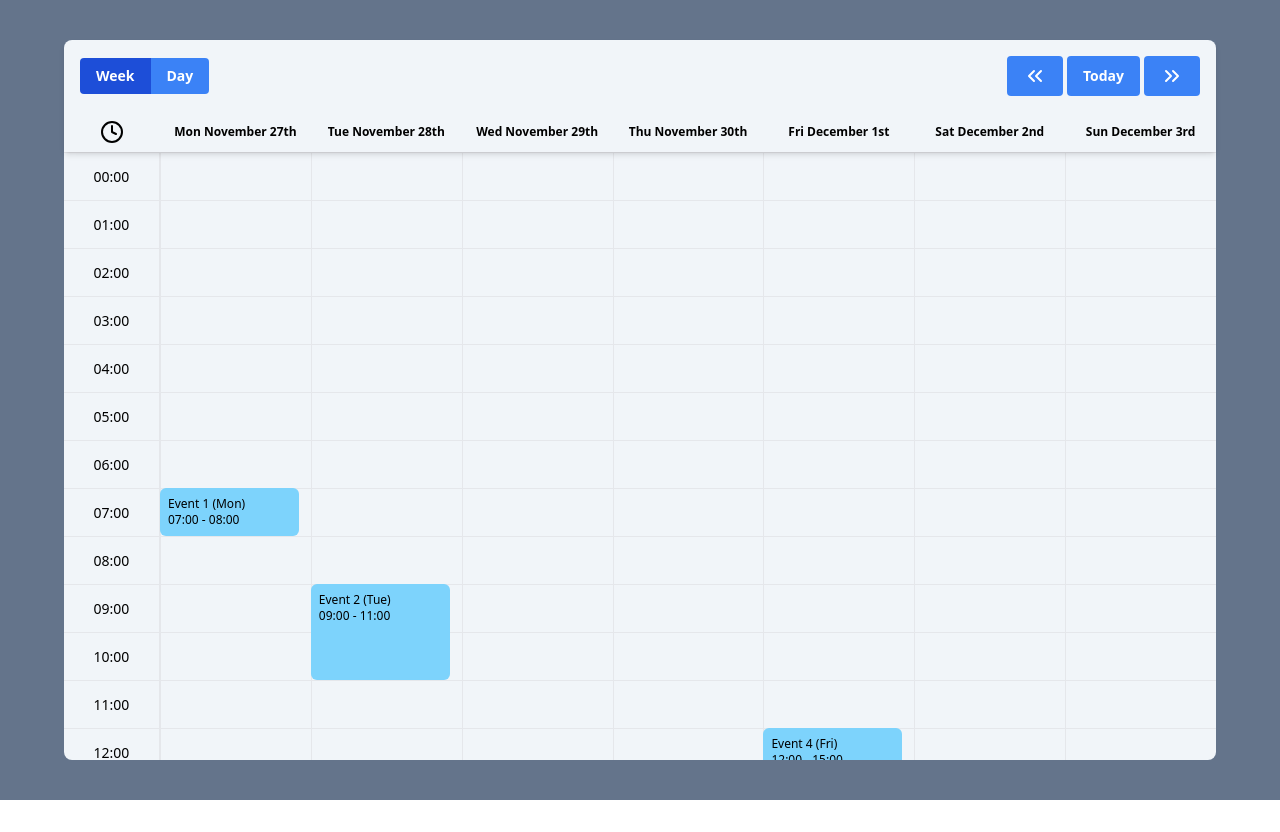
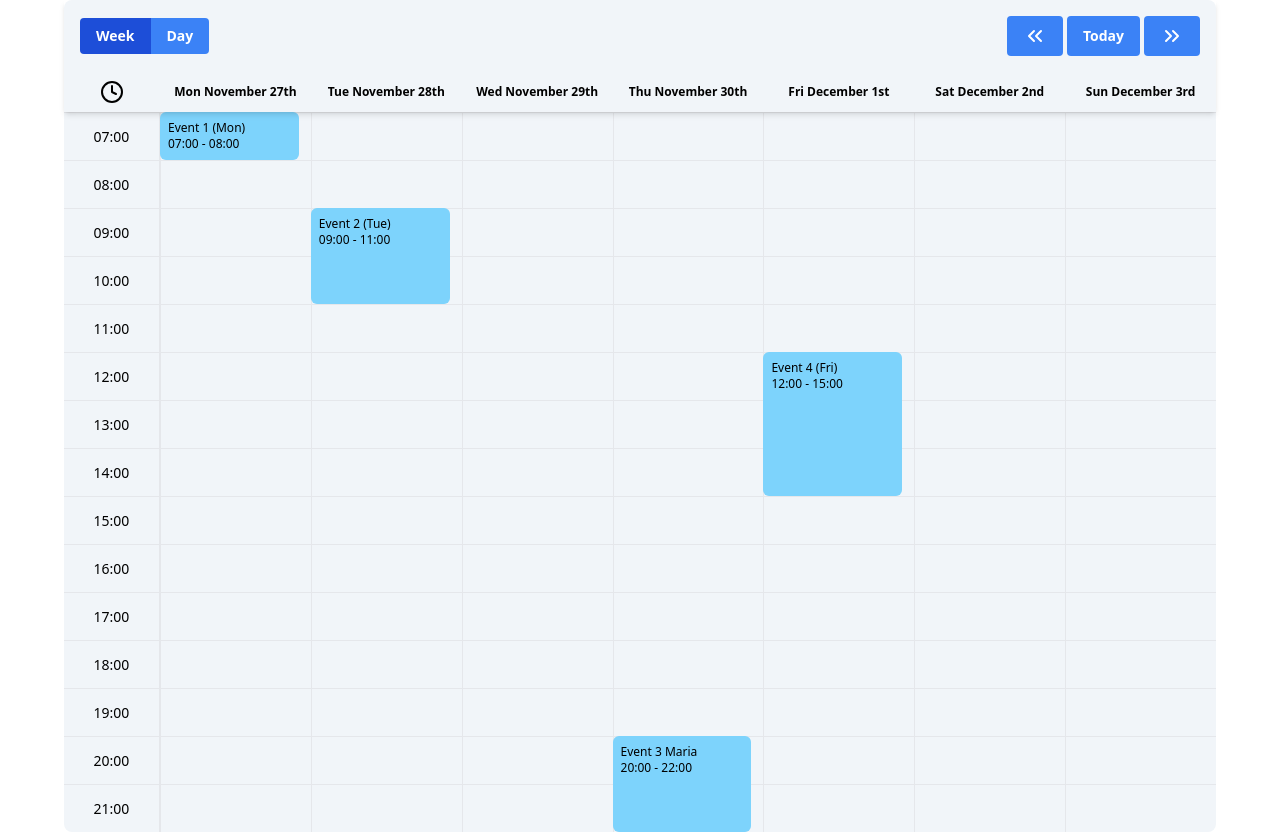
Before and after one commit to Jacobjepsen27/calendar-fun, a React (Create React App) app: page / in a window 1280 px wide. Before the commit the page ends 800 px from the top, so only its background shows below. Built offline with nearby package versions, Linux system fonts and the light colour scheme.

Commit message:
Update: wrapped calendarInternals and other calendar specifics in a calendar context. WIP.

```diff
--- a/src/App.tsx
+++ b/src/App.tsx
@@ -2,7 +2,7 @@ import BookingPage from "./components/BookingPage";
 
 function App() {
   return (
-    <div className="h-full w-full bg-slate-500">
+    <div className="w-full">
       <BookingPage />
     </div>
   );
--- a/src/components/BookingPage.tsx
+++ b/src/components/BookingPage.tsx
@@ -1,3 +1,5 @@
+import { areIntervalsOverlapping } from "date-fns";
+import { CalendarConfig } from "../hooks/useCalendar";
 import useEvents from "../hooks/useEvents";
 import Calendar from "./Calendar";
 
@@ -6,26 +8,56 @@ export type DateColumn = {
   date: Date;
 };
 
+const customConfig: CalendarConfig = {
+  timeRange: {
+    startHour: 7,
+    endHour: 22,
+  },
+  isEventReadonly: (event, context) => {
+    // This can be my userId from JWT.
+    return event.from < new Date() || event.userId !== "JACOB";
+  },
+  validators: [
+    (event, context) => {
+      return !context.events
+        .filter((e) => e.id !== event.id)
+        .some((otherEvent) =>
+          areIntervalsOverlapping(
+            { start: event.from, end: event.to },
+            { start: otherEvent.from, end: otherEvent.to },
+            { inclusive: false },
+          ),
+        );
+    },
+    (event, context) => {
+      return event.from > new Date();
+    },
+  ],
+};
+
 const BookingPage = () => {
   const { events, updateEvent } = useEvents();
   return (
     <div className="flex h-[100%] items-center justify-center">
       <div id="calendar-container" className="h-[90%] max-h-[900px] w-[90%]">
-        <Calendar events={events} onUpdateEvent={updateEvent} />
+        <Calendar
+          events={events}
+          onUpdateEvent={updateEvent}
+          config={customConfig}
+        />
       </div>
     </div>
   );
 };
+/**
+ * validators: (event: CalendarEvent) => boolean
+ * validators.foreach(v => v(e))
+ */
 
 /**
  * Calendar should ideally get a config object allowing consumer to customize behavoir,
- * time range (e.g. 7-22)
  * snapping interval - (hour, half hour, quarter).
  * height of each cell
- * Overlapping
- * Calendar
- * Event editible - pass validator function returning true or false which is called for all drag/resize events
- *  - e.g. (event: CalendarModel) => event.userId === currentUserId
  * Event display (JSX)
  */
 
--- a/src/components/Calendar.tsx
+++ b/src/components/Calendar.tsx
@@ -1,15 +1,12 @@
 import CalendarEventPositioned from "./CalendarEventPositioned";
-import useCalendarInternals, {
-  CalendarConfig,
-  defaultConfig,
-} from "../hooks/useCalendarInternals";
+import { CalendarConfig, defaultConfig } from "../hooks/useCalendar";
 import { CalendarEvent, PositionedCalendarEvent } from "../models/models";
 import usePositionedCalendarEvents from "../hooks/usePositionedCalendarEvents";
-import { format, startOfDay } from "date-fns";
-import { useCalendarControls } from "../hooks/useCalendarControls";
+import { format } from "date-fns";
 import Header from "./Header";
 import { convertToTimeString } from "../utils/dates";
 import { getDateFromEvent } from "../utils/calendar";
+import useCalendar from "../hooks/useCalendar";
 
 type CalendarProps = {
   events: CalendarEvent[];
@@ -21,21 +18,15 @@ const Calendar = ({
   onUpdateEvent,
   config = defaultConfig,
 }: CalendarProps) => {
-  const { state, dispatch } = useCalendarControls({
-    date: startOfDay(new Date()),
-    view: "WEEK",
-  });
-  const calendarInternals = useCalendarInternals(config, state);
-  const positionedCalendarEvents = usePositionedCalendarEvents(
-    events,
-    calendarInternals,
-  );
+  const calendarContext = useCalendar(config, events);
+  const positionedCalendarEvents = usePositionedCalendarEvents(calendarContext);
 
   const handleEventChange = (
     positionedCalendarEvent: PositionedCalendarEvent,
   ) => {
     onUpdateEvent({
       id: positionedCalendarEvent.id,
+      userId: positionedCalendarEvent.userId,
       name: positionedCalendarEvent.name,
       from: positionedCalendarEvent.from,
       to: positionedCalendarEvent.to,
@@ -44,18 +35,15 @@ const Calendar = ({
 
   return (
     <div className="flex h-full w-full flex-col rounded-lg bg-slate-100">
-      <Header
-        calendarInternals={calendarInternals}
-        calendarControlResult={{ state, dispatch }}
-      />
+      <Header calendarContext={calendarContext} />
       <div
         className="isolate z-0 overflow-auto"
-        ref={calendarInternals.scrollRef}
+        ref={calendarContext.calendarInternals.scrollRef}
       >
         <div className="flex flex-row">
           {/* time column */}
           <div className="w-[96px]">
-            {calendarInternals.time.timeRange.map((time) => (
+            {calendarContext.calendarInternals.timeRange.map((time) => (
               <div
                 key={time}
                 className="flex h-[48px] w-full items-center justify-center border-r-[1px] border-t-[1px] border-solid"
@@ -67,9 +55,9 @@ const Calendar = ({
           {/* events column */}
           <div className="relative flex flex-1 overflow-hidden">
             {/* Visual layout */}
-            {calendarInternals.columns.map((column) => (
+            {calendarContext.calendarInternals.columns.map((column) => (
               <div key={column.index} className="w-full">
-                {calendarInternals.time.timeRange.map((time) => (
+                {calendarContext.calendarInternals.timeRange.map((time) => (
                   <div
                     key={time}
                     className="h-[48px] w-full border-l-[1px] border-t-[1px] border-solid"
@@ -78,14 +66,11 @@ const Calendar = ({
               </div>
             ))}
             <div
-              ref={calendarInternals.calendarRef}
+              ref={calendarContext.calendarInternals.calendarRef}
               className="absolute inset-0 isolate"
               onClick={(e) =>
                 console.log(
-                  format(
-                    getDateFromEvent(e, 0, calendarInternals),
-                    "eee, HH:mm",
-                  ),
+                  format(getDateFromEvent(e, 0, calendarContext), "eee, HH:mm"),
                 )
               }
             >
@@ -93,7 +78,7 @@ const Calendar = ({
                 <CalendarEventPositioned
                   key={positionedCalendarEvent.id}
                   positionedCalendarEvent={positionedCalendarEvent}
-                  calendarInternals={calendarInternals}
+                  calendarContext={calendarContext}
                   onEventChange={handleEventChange}
                 />
               ))}
--- a/src/components/Header.tsx
+++ b/src/components/Header.tsx
@@ -1,16 +1,16 @@
 import { format } from "date-fns";
-import { CalendarInternals } from "../hooks/useCalendarInternals";
+import { CalendarContext, CalendarInternals } from "../hooks/useCalendar";
 import { CalendarControlResult } from "../hooks/useCalendarControls";
 import { ComponentPropsWithoutRef } from "react";
 import Chevron from "../icons/Chevron";
 import Clock from "../icons/Clock";
 
 type HeaderProps = {
-  calendarInternals: CalendarInternals;
-  calendarControlResult: CalendarControlResult;
+  calendarContext: CalendarContext;
 };
-const Header = ({ calendarInternals, calendarControlResult }: HeaderProps) => {
-  const { state, dispatch } = calendarControlResult;
+const Header = ({ calendarContext }: HeaderProps) => {
+  const { calendarControls, calendarInternals } = calendarContext;
+  const { state, dispatch } = calendarControls;
   return (
     <div className="isolate z-10 flex flex-col shadow-md">
       <div className="flex flex-row items-center justify-between p-4">
--- a/src/hooks/useCalendarInternals.ts
+++ b/src/hooks/useCalendar.ts
@@ -1,16 +1,19 @@
 import { useRef, useState, useMemo } from "react";
 import { getWeekDatesFromDate } from "../utils/dates";
 import { arrayFromNumber } from "../utils/array";
-import { CalendarControlState } from "./useCalendarControls";
+import { useCalendarControls } from "./useCalendarControls";
 import { useWindowSize } from "usehooks-ts";
+import { CalendarEvent } from "../models/models";
 
 export type CalendarConfig = {
   timeRange: {
     startHour: number;
     endHour: number;
   };
-  // Max and min event length
-  // Editable: (event: CalendarEvent) => boolean
+  isEventReadonly: (event: CalendarEvent, context: CalendarContext) => boolean;
+  validators: Array<
+    (event: CalendarEvent, context: CalendarContext) => boolean
+  >;
 };
 
 export const defaultConfig: CalendarConfig = {
@@ -18,14 +21,18 @@ export const defaultConfig: CalendarConfig = {
     startHour: 0,
     endHour: 24,
   },
+  isEventReadonly: () => false,
+  validators: [],
 };
 
-export type CalendarInternals = ReturnType<typeof useCalendarInternals>;
+export type CalendarInternals = CalendarContext["calendarInternals"];
+export type CalendarContext = ReturnType<typeof useCalendar>;
 
-const useCalendarInternals = (
+const useCalendar = (
   providedConfig: CalendarConfig,
-  calendarControlState: CalendarControlState,
+  events: CalendarEvent[],
 ) => {
+  const calendarControls = useCalendarControls();
   const windowSize = useWindowSize();
   const calendarRef = useRef<HTMLDivElement | null>(null);
   const scrollRef = useRef<HTMLDivElement | null>(null);
@@ -41,14 +48,14 @@ const useCalendarInternals = (
   }, [config]);
 
   const columns = useMemo(() => {
-    switch (calendarControlState.view) {
+    switch (calendarControls.state.view) {
       case "WEEK":
-        const weeks = getWeekDatesFromDate(calendarControlState.date);
+        const weeks = getWeekDatesFromDate(calendarControls.state.date);
         return weeks.map((date, index) => ({ index, date }));
       case "DAY":
-        return [{ index: 0, date: calendarControlState.date }];
+        return [{ index: 0, date: calendarControls.state.date }];
     }
-  }, [calendarControlState]);
+  }, [calendarControls.state]);
 
   const columnWidth = useMemo(() => {
     if (calendarRef.current == null) return 1;
@@ -56,17 +63,21 @@ const useCalendarInternals = (
   }, [columns, calendarRef.current, windowSize]);
 
   return {
-    calendarRef,
-    scrollRef,
-    columnWidth,
-    cellHeight,
-    columns,
-    time: {
+    // Customizations from user
+    config,
+    // Calendars visual state (WEEK or DAY and current date)
+    calendarControls,
+    // Internals used for calculating positions, visuals etc.
+    calendarInternals: {
+      calendarRef,
+      scrollRef,
+      columnWidth,
+      cellHeight,
+      columns,
       timeRange,
-      startHour: config.timeRange.startHour,
-      endHour: config.timeRange.endHour,
     },
+    events,
   };
 };
 
-export default useCalendarInternals;
+export default useCalendar;
--- a/src/hooks/useEvents.ts
+++ b/src/hooks/useEvents.ts
@@ -29,6 +29,7 @@ const generateEventData = (): CalendarEvent[] => {
   return [
     {
       id: uuid().toString(),
+      userId: "JACOB",
       name: "Event 1 (Mon)",
       from: set(new Date(2023, monday.getMonth(), monday.getDate()), {
         hours: 7,
@@ -45,6 +46,7 @@ const generateEventData = (): CalendarEvent[] => {
     },
     {
       id: uuid().toString(),
+      userId: "JACOB",
       name: "Event 2 (Tue)",
       from: set(new Date(2023, tuesday.getMonth(), tuesday.getDate()), {
         hours: 9,
@@ -61,7 +63,8 @@ const generateEventData = (): CalendarEvent[] => {
     },
     {
       id: uuid().toString(),
-      name: "Event 3 (Thu)",
+      userId: "MARIA",
+      name: "Event 3 Maria",
       from: set(new Date(2023, thursday.getMonth(), thursday.getDate()), {
         hours: 20,
         minutes: 0,
@@ -77,6 +80,7 @@ const generateEventData = (): CalendarEvent[] => {
     },
     {
       id: uuid().toString(),
+      userId: "JACOB",
       name: "Event 4 (Fri)",
       from: set(new Date(2023, friday.getMonth(), friday.getDate()), {
         hours: 12,
--- a/src/hooks/useInteractiveHandlers.ts
+++ b/src/hooks/useInteractiveHandlers.ts
@@ -12,7 +12,7 @@ import {
   getMinutesFromPixelHeight,
   getDateFromEvent,
 } from "../utils/calendar";
-import { CalendarInternals } from "./useCalendarInternals";
+import { CalendarContext } from "./useCalendar";
 import { PositionedCalendarEvent } from "../models/models";
 
 export type EditEvent = {
@@ -21,23 +21,24 @@ export type EditEvent = {
   cursorOffsetY: number;
 };
 
-const useInteractiveHandlers = (calendarInternals: CalendarInternals) => {
-  const { scrollRef, cellHeight, columnWidth, columns } = calendarInternals;
+const useInteractiveHandlers = (calendarContext: CalendarContext) => {
+  const { scrollRef, cellHeight, columnWidth, columns } =
+    calendarContext.calendarInternals;
 
   const handleOnPan = (editEvent: EditEvent): PositionedCalendarEvent => {
     const { positionedCalendarEvent, event, cursorOffsetY } = editEvent;
     const cursorPositionDate = getDateFromEvent(
       event,
       cursorOffsetY,
-      calendarInternals,
+      calendarContext,
     );
-    const newDate = validatePan(
+    const newDate = restrictPanDate(
       cursorPositionDate,
       positionedCalendarEvent,
-      calendarInternals,
+      calendarContext,
     );
 
-    const topPx = getTopPixels(newDate, calendarInternals);
+    const topPx = getTopPixels(newDate, calendarContext);
     const leftPx = getLeftPixels(newDate, columns, columnWidth);
 
     handleAutoScroll(event);
@@ -62,10 +63,10 @@ const useInteractiveHandlers = (calendarInternals: CalendarInternals) => {
     const currentResizeHeightPx =
       Math.ceil(cursorOffsetY / cellHeight) * cellHeight;
 
-    const resizeHeightPx = validateResize(
+    const resizeHeightPx = restrictResizeHeight(
       currentResizeHeightPx,
       positionedCalendarEvent,
-      calendarInternals,
+      calendarContext,
     );
 
     const minutesAdded =
@@ -115,17 +116,17 @@ const useInteractiveHandlers = (calendarInternals: CalendarInternals) => {
 export default useInteractiveHandlers;
 
 // TODO: move validate functions somewhere better
-const validatePan = (
+const restrictPanDate = (
   cursorPositionDate: Date,
   positionedCalendarEvent: PositionedCalendarEvent,
-  calendarInternals: CalendarInternals,
+  calendarContext: CalendarContext,
 ): Date => {
   const eventMinuteRange = differenceInMinutes(
     positionedCalendarEvent.to,
     positionedCalendarEvent.from,
   );
   const latestStartDate = subMinutes(
-    setHours(cursorPositionDate, calendarInternals.time.endHour),
+    setHours(cursorPositionDate, calendarContext.config.timeRange.endHour),
     eventMinuteRange,
   );
   return new Date(
@@ -134,12 +135,12 @@ const validatePan = (
 };
 
 // TODO: move validate functions somewhere better
-const validateResize = (
+const restrictResizeHeight = (
   resizeHeightPx: number,
   positionedCalendarEvent: PositionedCalendarEvent,
-  calendarInternals: CalendarInternals,
+  calendarContext: CalendarContext,
 ) => {
-  const cellHeight = calendarInternals.cellHeight;
+  const cellHeight = calendarContext.calendarInternals.cellHeight;
   const adjustedEventHeight = positionedCalendarEvent.height + resizeHeightPx;
   if (adjustedEventHeight < cellHeight) {
     if (positionedCalendarEvent.height === cellHeight) {
@@ -160,7 +161,7 @@ const validateResize = (
 
   const endOfDate = setHours(
     positionedCalendarEvent.from,
-    calendarInternals.time.endHour,
+    calendarContext.config.timeRange.endHour,
   );
   if (isAfter(newEndDate, endOfDate)) {
     return 0;
--- a/src/hooks/usePositionedCalendarEvents.ts
+++ b/src/hooks/usePositionedCalendarEvents.ts
@@ -1,30 +1,27 @@
-import { differenceInMinutes, setHours, startOfDay } from "date-fns";
+import { differenceInMinutes, setHours } from "date-fns";
 import { useState, useEffect } from "react";
 import {
   getPixelHeightFromMinutes,
   getTopPixels,
   getLeftPixels,
 } from "../utils/calendar";
-import { CalendarInternals } from "./useCalendarInternals";
+import { CalendarContext } from "./useCalendar";
 import { CalendarEvent, PositionedCalendarEvent } from "../models/models";
 
-const usePositionedCalendarEvents = (
-  events: CalendarEvent[],
-  calendarInternals: CalendarInternals,
-) => {
-  const { calendarRef } = calendarInternals;
+const usePositionedCalendarEvents = (calendarContext: CalendarContext) => {
+  const { calendarInternals, events, config } = calendarContext;
   const [positionedCalendarEvents, setPositionedCalendarEvents] = useState<
     PositionedCalendarEvent[]
   >([]);
 
   useEffect(() => {
-    if (calendarRef.current != null) {
-      const eventsInDateRange = getEventsInRange(events, calendarInternals);
+    if (calendarInternals.calendarRef.current != null) {
+      const eventsInDateRange = getEventsInRange(events, calendarContext);
       const viewModels: PositionedCalendarEvent[] = eventsInDateRange.map(
         (event) => {
           const [left, top, height, width] = calculateEventPosition(
             event,
-            calendarInternals,
+            calendarContext,
           );
 
           return {
@@ -33,6 +30,7 @@ const usePositionedCalendarEvents = (
             top,
             width,
             height,
+            isReadonly: config.isEventReadonly(event, calendarContext),
             transformX: 0,
             transformY: 0,
           };
@@ -49,40 +47,43 @@ export default usePositionedCalendarEvents;
 
 const calculateEventPosition = (
   event: CalendarEvent,
-  calendarInternals: CalendarInternals,
+  calendarContext: CalendarContext,
 ): [number, number, number, number] => {
-  const { cellHeight, columnWidth, columns } = calendarInternals;
+  const { cellHeight, columnWidth, columns } =
+    calendarContext.calendarInternals;
   const eventHeight = getPixelHeightFromMinutes(
     differenceInMinutes(event.to, event.from),
     cellHeight,
   );
   const eventWidth = columnWidth;
-  const topPx = getTopPixels(event.from, calendarInternals);
+  const topPx = getTopPixels(event.from, calendarContext);
   const leftPx = getLeftPixels(event.from, columns, columnWidth);
   return [leftPx, topPx, eventHeight, eventWidth];
 };
 
 function getEventsInRange(
   events: CalendarEvent[],
-  calendarInternals: CalendarInternals,
+  calendarContext: CalendarContext,
 ): CalendarEvent[] {
   let startDate: Date;
   let endDate: Date;
 
-  const startHour = calendarInternals.time.startHour;
-  const endHour = calendarInternals.time.endHour;
-  const columns = calendarInternals.columns;
+  const startHour = calendarContext.config.timeRange.startHour;
+  const endHour = calendarContext.config.timeRange.endHour;
+  const columns = calendarContext.calendarInternals.columns;
 
   // Set the startDate and endDate based on columns
-  // TODO: should probably use the calenderControlstate to determine what view it is, instead of this
-  if (columns.length > 1) {
+  switch (calendarContext.calendarControls.state.view) {
+    case "WEEK":
       startDate = setHours(columns[0].date, startHour);
       endDate = setHours(columns[columns.length - 1].date, endHour);
-  } else if (columns.length === 1) {
+      break;
+    case "DAY":
       const date = columns[0].date;
       startDate = setHours(date, startHour);
       endDate = setHours(date, endHour);
-  } else {
+      break;
+    default:
       throw Error("No columns available");
   }
 
--- a/src/models/models.ts
+++ b/src/models/models.ts
@@ -1,5 +1,6 @@
 export type CalendarEvent = {
   id: string;
+  userId: string | number;
   name: string;
   from: Date;
   to: Date;
@@ -12,4 +13,5 @@ export type PositionedCalendarEvent = CalendarEvent & {
   height: number;
   transformX: number;
   transformY: number;
+  isReadonly: boolean;
 };
--- a/src/utils/calendar.ts
+++ b/src/utils/calendar.ts
@@ -7,7 +7,7 @@ import {
 import { DateColumn } from "../components/BookingPage";
 import { findDateIndex } from "./dates";
 import PointerOrMouseEvent from "../types/PointerOrMouseEvent";
-import { CalendarInternals } from "../hooks/useCalendarInternals";
+import { CalendarContext, CalendarInternals } from "../hooks/useCalendar";
 
 export const getPixelHeightFromMinutes = (
   minutes: number,
@@ -23,17 +23,14 @@ export const getMinutesFromPixelHeight = (
   return height / (cellHeight / 60);
 };
 
-export const getTopPixels = (
-  date: Date,
-  calendarInternals: CalendarInternals,
-) => {
+export const getTopPixels = (date: Date, calendarContext: CalendarContext) => {
   const earliestHour = addHours(
     startOfDay(date),
-    calendarInternals.time.startHour,
+    calendarContext.config.timeRange.startHour,
   );
   return getPixelHeightFromMinutes(
     differenceInMinutes(date, earliestHour),
-    calendarInternals.cellHeight,
+    calendarContext.calendarInternals.cellHeight,
   );
 };
 
@@ -86,14 +83,11 @@ export const getRelativeClickCoordinates = (
  */
 export const getDateFromCoordinates = (
   [cursorX, cursorY]: [number, number],
-  calendarInternals: CalendarInternals,
+  calendarContext: CalendarContext,
 ): Date => {
-  const {
-    columnWidth,
-    columns,
-    cellHeight,
-    time: { startHour, endHour },
-  } = calendarInternals;
+  const { columnWidth, columns, cellHeight } =
+    calendarContext.calendarInternals;
+  const { startHour, endHour } = calendarContext.config.timeRange;
   // Using math floor to get integer, which can be used to index column array
   const dayIndex = Math.floor(cursorX / columnWidth);
   const day = columns[dayIndex];
@@ -111,10 +105,10 @@ export const getDateFromCoordinates = (
 export const getDateFromEvent = (
   event: PointerOrMouseEvent,
   cursorOffsetY: number,
-  calendarInternals: CalendarInternals,
+  calendarContext: CalendarContext,
 ): Date => {
-  const { calendarRef, columnWidth, cellHeight, columns, time } =
-    calendarInternals;
+  const { calendarRef, columnWidth, cellHeight, columns } =
+    calendarContext.calendarInternals;
   // Coordinates inside container
   const [relativeX, relativeY] = getRelativeClickCoordinates(
     event,
@@ -122,9 +116,6 @@ export const getDateFromEvent = (
     calendarRef.current!,
   );
   // Calculate date based on those coordinates
-  const date = getDateFromCoordinates(
-    [relativeX, relativeY],
-    calendarInternals,
-  );
+  const date = getDateFromCoordinates([relativeX, relativeY], calendarContext);
   return date;
 };
```
Also changed, not shown: src/components/CalendarEventPositioned.tsx (+18 -4 lines), src/hooks/useCalendarControls.ts (+6 -1 lines). Lines whose indentation alone changed are shown as unchanged.
